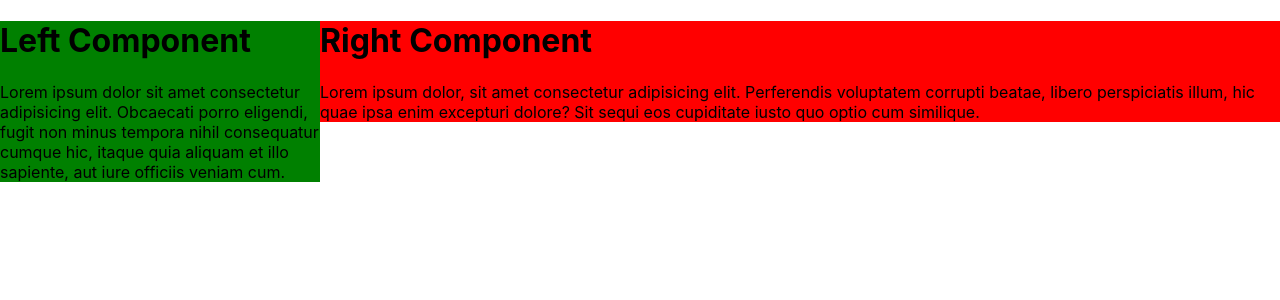
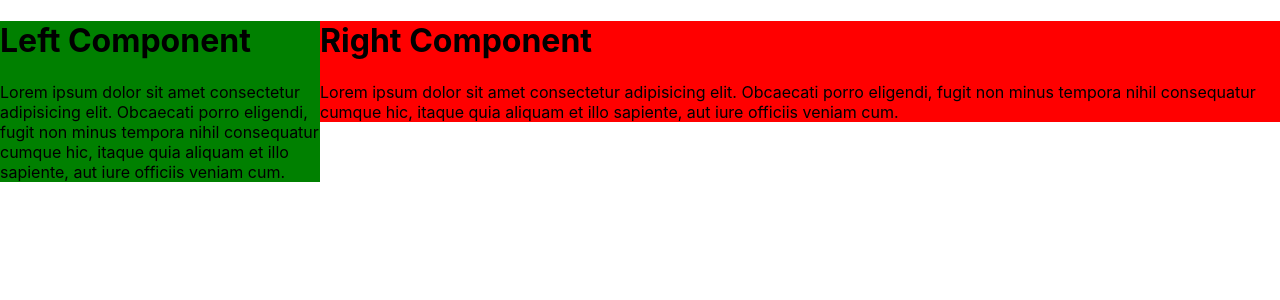
Before and after one commit to Rahul8320/React-Design-Pattern, a React (Create React App) app: page / in a window 1280 px wide. Shown: the top 300 px of the page. Built offline with nearby package versions, Linux system fonts and the light colour scheme.

Commit message:
Add support for pass component as children

```diff
--- a/src/App.js
+++ b/src/App.js
@@ -1,9 +1,9 @@
 import { SplitScreen } from "./components/SplitScreen";
 
-const LeftComponent = () => {
+const MyComponent = ({ name, color }) => {
   return (
-    <div style={{ backgroundColor: "green" }}>
-      <h1>Left Component</h1>
+    <div style={{ backgroundColor: color }}>
+      <h1>{name} Component</h1>
       <p>
         Lorem ipsum dolor sit amet consectetur adipisicing elit. Obcaecati porro
         eligendi, fugit non minus tempora nihil consequatur cumque hic, itaque
@@ -13,28 +13,12 @@ const LeftComponent = () => {
   );
 };
 
-const RightComponent = () => {
-  return (
-    <div style={{ backgroundColor: "red" }}>
-      <h1>Right Component</h1>
-      <p>
-        Lorem ipsum dolor, sit amet consectetur adipisicing elit. Perferendis
-        voluptatem corrupti beatae, libero perspiciatis illum, hic quae ipsa
-        enim excepturi dolore? Sit sequi eos cupiditate iusto quo optio cum
-        similique.
-      </p>
-    </div>
-  );
-};
-
 function App() {
   return (
-    <SplitScreen
-      left={LeftComponent}
-      right={RightComponent}
-      leftWeight={1}
-      rightWeight={3}
-    />
+    <SplitScreen leftWeight={1} rightWeight={3}>
+      <MyComponent name={"Left"} color={"green"} />
+      <MyComponent name={"Right"} color={"red"} />
+    </SplitScreen>
   );
 }
 
--- a/src/components/SplitScreen.jsx
+++ b/src/components/SplitScreen.jsx
@@ -1,20 +1,13 @@
 import React from "react";
 import { Container, Pane } from "./Styles";
 
-export const SplitScreen = ({
-  left: Left,
-  right: Right,
-  leftWeight = 1,
-  rightWeight = 1,
-}) => {
+export const SplitScreen = ({ children, leftWeight = 1, rightWeight = 1 }) => {
+  const [left, right] = children;
+
   return (
     <Container>
-      <Pane weight={leftWeight}>
-        <Left />
-      </Pane>
-      <Pane weight={rightWeight}>
-        <Right />
-      </Pane>
+      <Pane weight={leftWeight}>{left}</Pane>
+      <Pane weight={rightWeight}>{right}</Pane>
     </Container>
   );
 };
```
